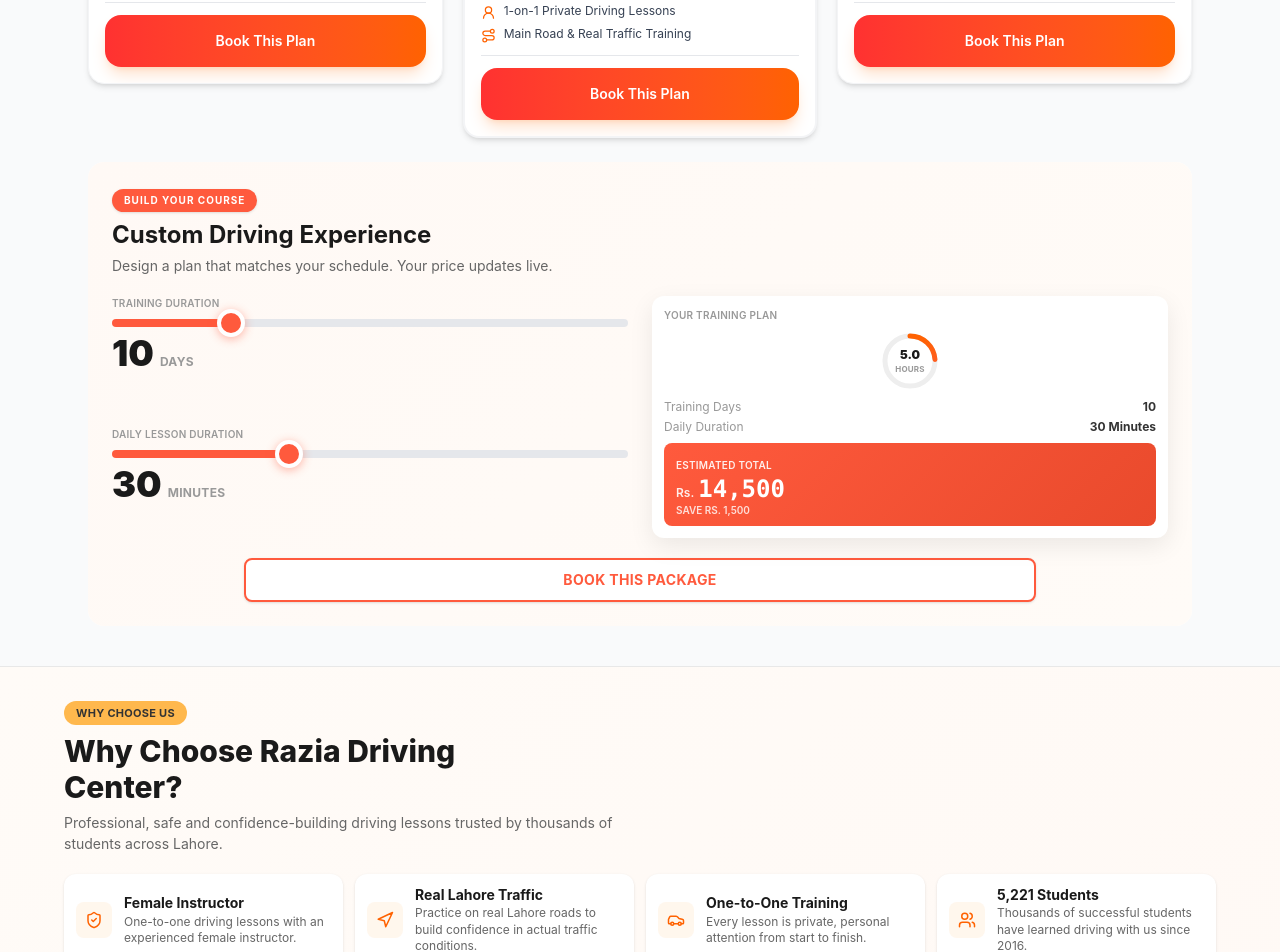
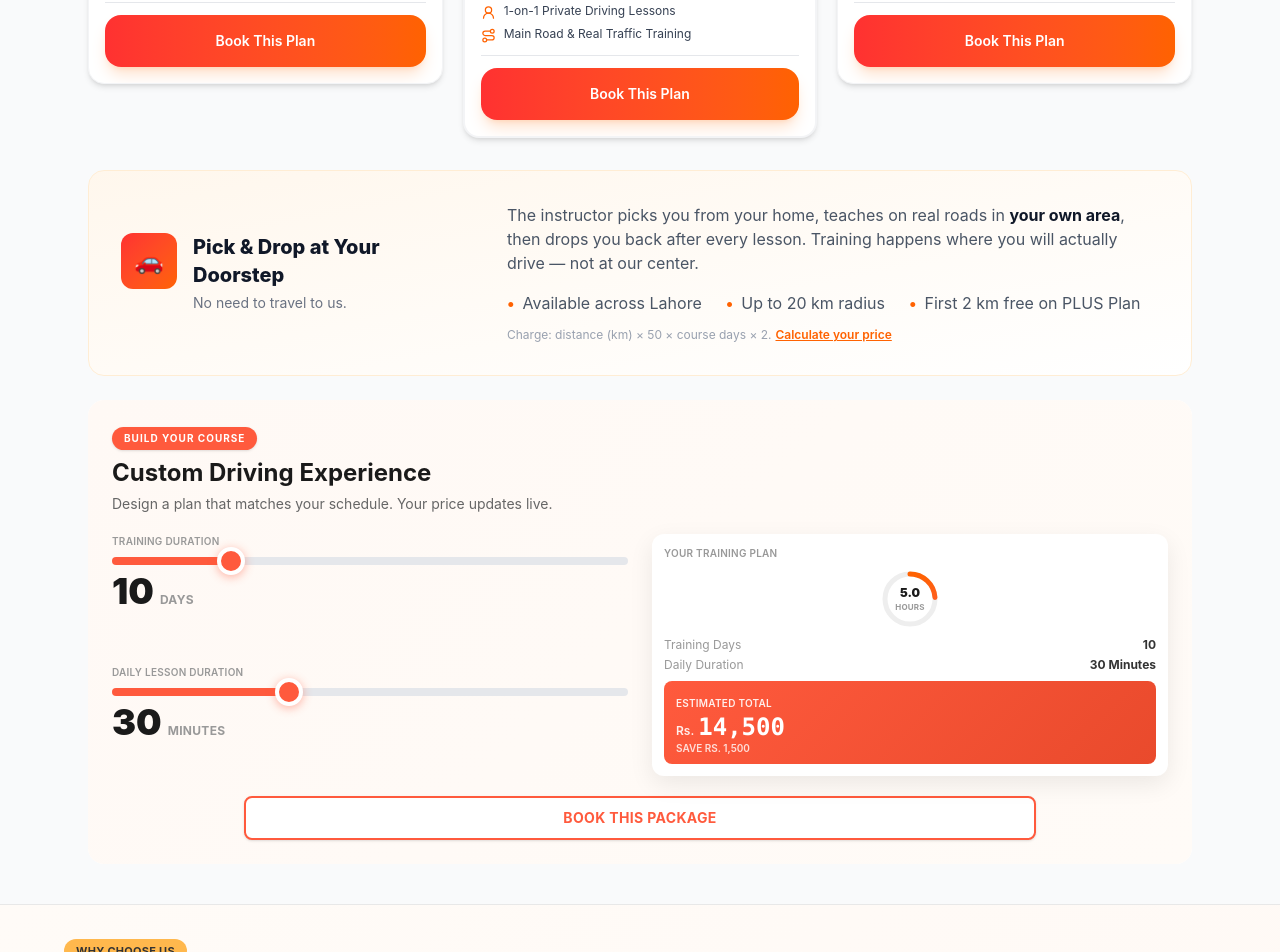
Before and after one commit to raziadrivingcenter-hue/razia-driving-center-pro, a React (Vite) app: page / in a window 1280 px wide. Shown: the part 874-1826 px from the top of the page. Built offline with nearby package versions, Linux system fonts and the light colour scheme; no server answers.

Commit message:
ui: add Pick & Drop info section below course cards on homepage
Highlights doorstep pickup, training in student's own area, 20 km
coverage, free 2 km on PLUS plan, and links to the courses page for
the full pick-and-drop calculator.

Co-Authored-By: Claude Code <noreply@anthropic.com>

```diff
--- a/src/components/Courses.jsx
+++ b/src/components/Courses.jsx
@@ -45,6 +45,67 @@ function Courses({ onCustomBooking }) {
 
         </div>
 
+        {/* Pick & Drop Info */}
+
+        <div
+          className="mx-auto mt-8 max-w-6xl"
+          data-aos="fade-up"
+          data-aos-delay="200"
+        >
+          <div className="rounded-2xl border border-orange-100 bg-gradient-to-br from-orange-50 to-white p-6 md:p-8">
+            <div className="flex flex-col gap-6 md:flex-row md:items-center md:gap-10">
+
+              {/* Left — Icon & Heading */}
+
+              <div className="flex items-start gap-4 md:w-1/3">
+                <div className="flex h-14 w-14 shrink-0 items-center justify-center rounded-xl bg-gradient-to-br from-[#FF3131] to-[#FF6201] text-white text-2xl">
+                  &#x1F697;
+                </div>
+                <div>
+                  <h3 className="text-xl font-extrabold text-gray-900">
+                    Pick &amp; Drop at Your Doorstep
+                  </h3>
+                  <p className="mt-1 text-sm text-gray-500">
+                    No need to travel to us.
+                  </p>
+                </div>
+              </div>
+
+              {/* Right — Details */}
+
+              <div className="flex-1 space-y-3 text-sm text-gray-600 md:text-base">
+                <p>
+                  The instructor picks you from your home, teaches on real roads
+                  in <strong className="text-gray-900">your own area</strong>, then
+                  drops you back after every lesson. Training happens where you
+                  will actually drive — not at our center.
+                </p>
+                <div className="flex flex-wrap gap-x-6 gap-y-2 pt-1">
+                  <span className="flex items-center gap-2">
+                    <span className="font-bold text-[#FF6201]">&#x2022;</span>
+                    Available across Lahore
+                  </span>
+                  <span className="flex items-center gap-2">
+                    <span className="font-bold text-[#FF6201]">&#x2022;</span>
+                    Up to 20 km radius
+                  </span>
+                  <span className="flex items-center gap-2">
+                    <span className="font-bold text-[#FF6201]">&#x2022;</span>
+                    First 2 km free on PLUS Plan
+                  </span>
+                </div>
+                <p className="text-xs text-gray-400">
+                  Charge: distance (km) &times; 50 &times; course days &times; 2.
+                  <a href="/driving-courses-lahore/" className="ml-1 font-semibold text-[#FF6201] underline">
+                    Calculate your price
+                  </a>
+                </p>
+              </div>
+
+            </div>
+          </div>
+        </div>
+
         {/* Custom Course Builder */}
 
         <div className="mx-auto mt-6 max-w-6xl">
```
